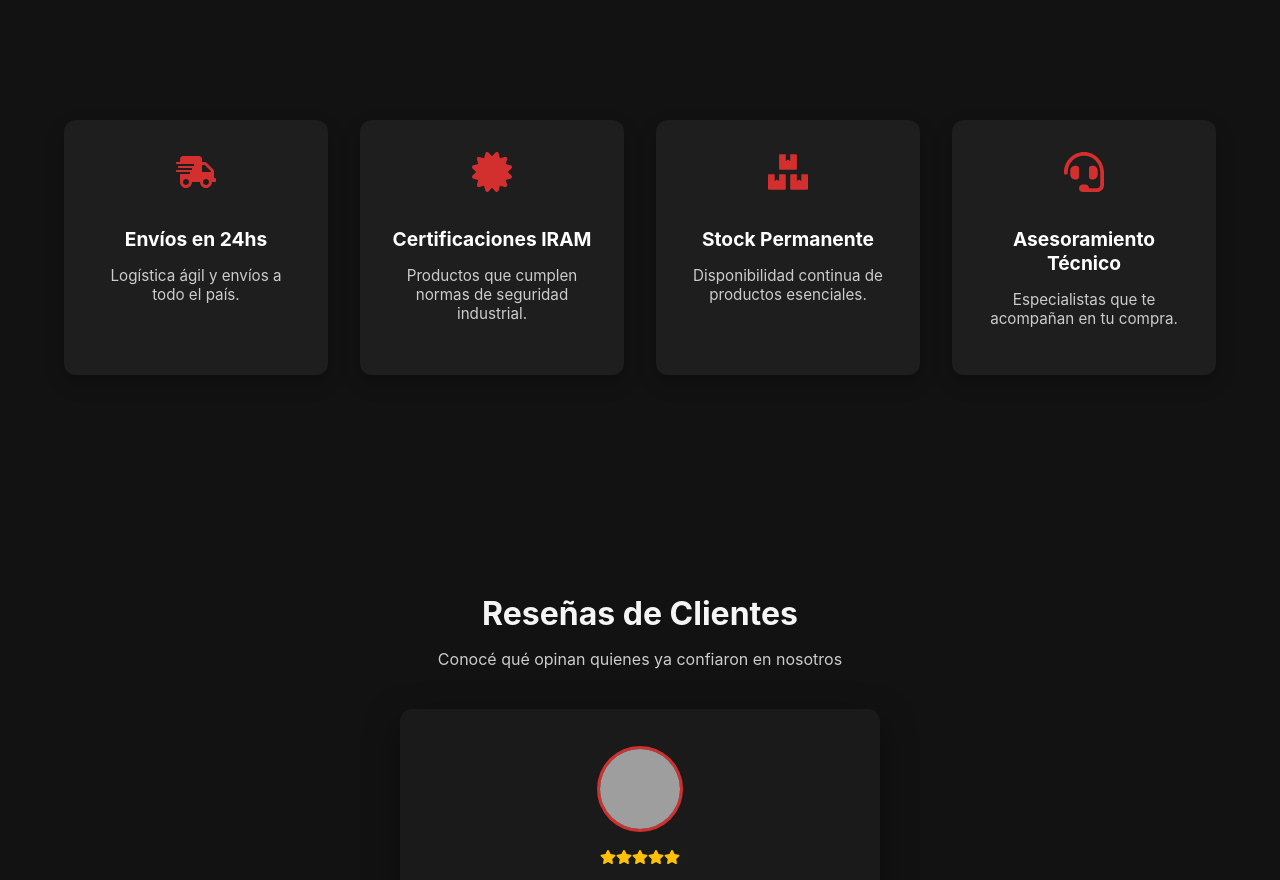
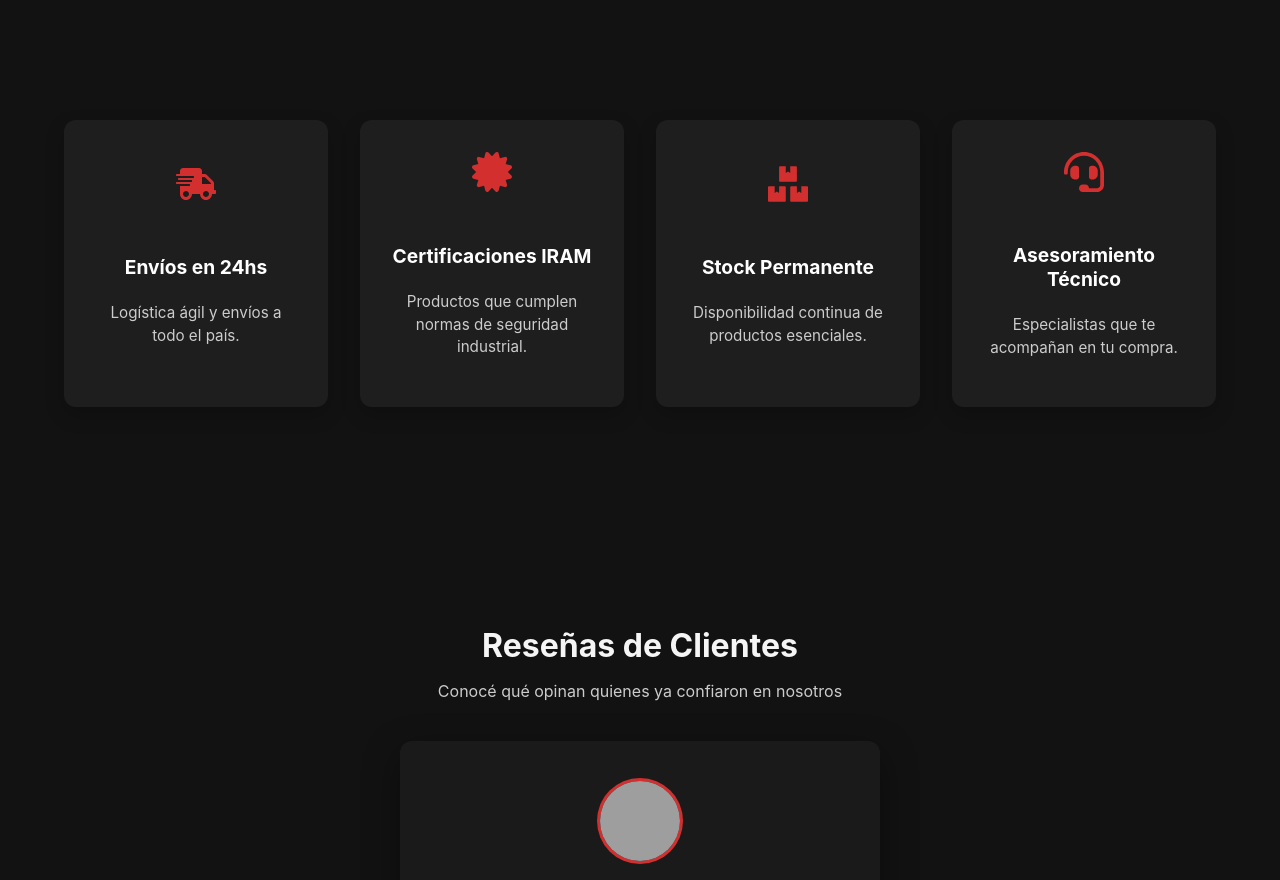
Before and after one commit to krikodium/eram, a React (Vite) app: page / in a window 1280 px wide. Shown: the part 1740-2620 px from the top of the page. Built offline with nearby package versions, Linux system fonts and the light colour scheme; grey boxes are pictures that could not be loaded.

Commit message:
BrandBenefits arreglo

```diff
--- a/src/components/BrandBenefits.css
+++ b/src/components/BrandBenefits.css
@@ -9,13 +9,14 @@
   max-width: 1200px;
   margin: 0 auto;
   display: grid;
-  /* Por defecto (móvil): 1 columna */
-  grid-template-columns: 1fr;
   gap: 2rem;
   text-align: center;
+
+  /* Por defecto (móvil): 1 sola columna para mejor lectura */
+  grid-template-columns: 1fr;
 }
 
-/* Tablets pequeñas: 2 columnas */
+/* Tablets y pantallas pequeñas: 2 columnas */
 @media (min-width: 600px) {
   .benefits-container {
     grid-template-columns: repeat(2, 1fr);
@@ -29,14 +30,18 @@
   }
 }
 
-/* El resto de las clases (.benefit-card, .benefit-icon, etc.) no necesitan cambios */
-
 .benefit-card {
   background-color: var(--negro-card);
   padding: 2rem;
   border-radius: 12px;
   box-shadow: 0 8px 20px rgba(0, 0, 0, 0.2);
   transition: transform 0.3s ease, background-color 0.3s ease;
+
+  /* Añadido para centrar verticalmente el contenido */
+  display: flex;
+  flex-direction: column;
+  justify-content: center;
+  align-items: center;
 }
 
 .benefit-card:hover {
@@ -59,4 +64,5 @@
 .benefit-card p {
   color: var(--gris-texto);
   font-size: 0.95rem;
+  line-height: 1.5; /* Mejora la legibilidad del párrafo */
 }
```
